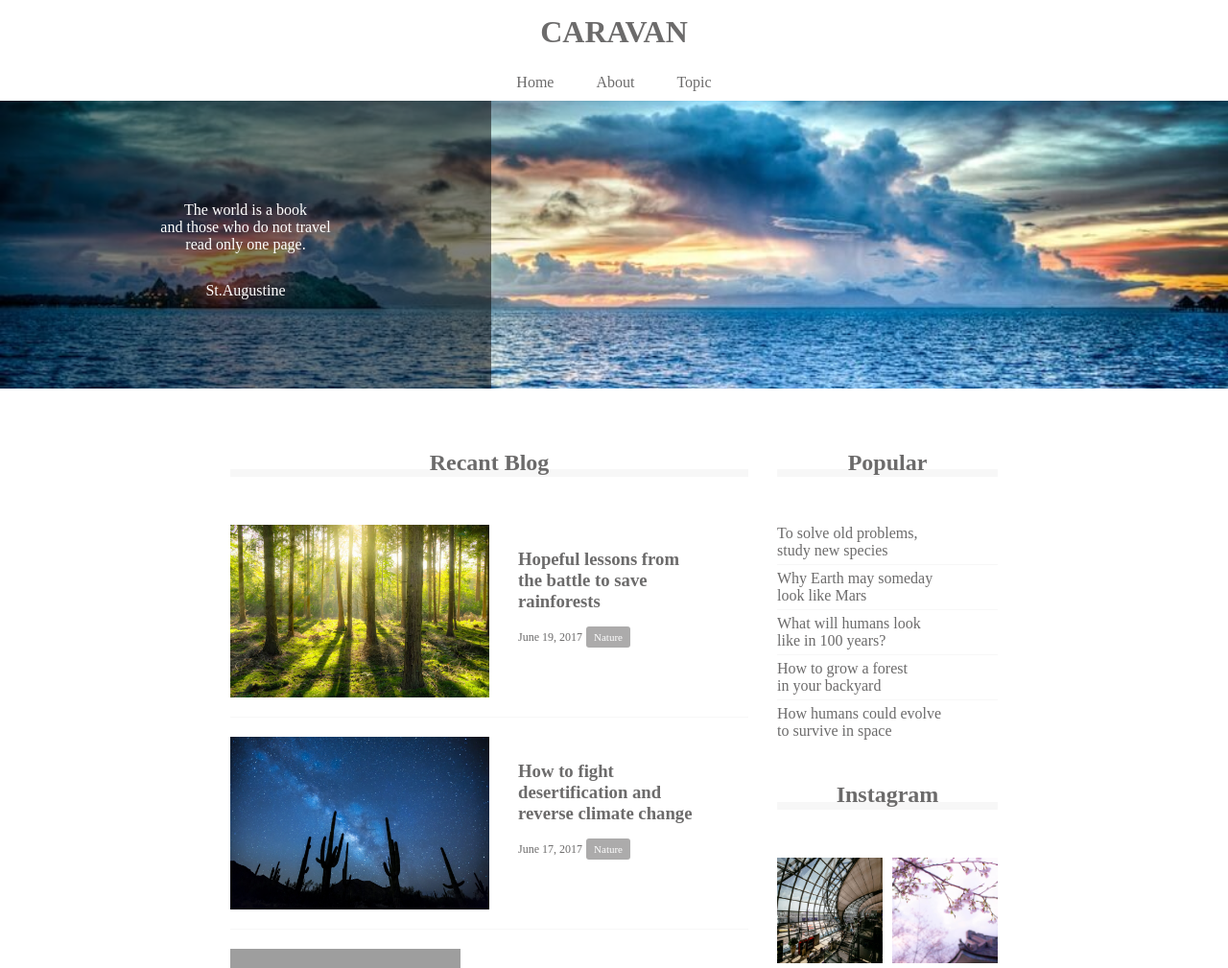
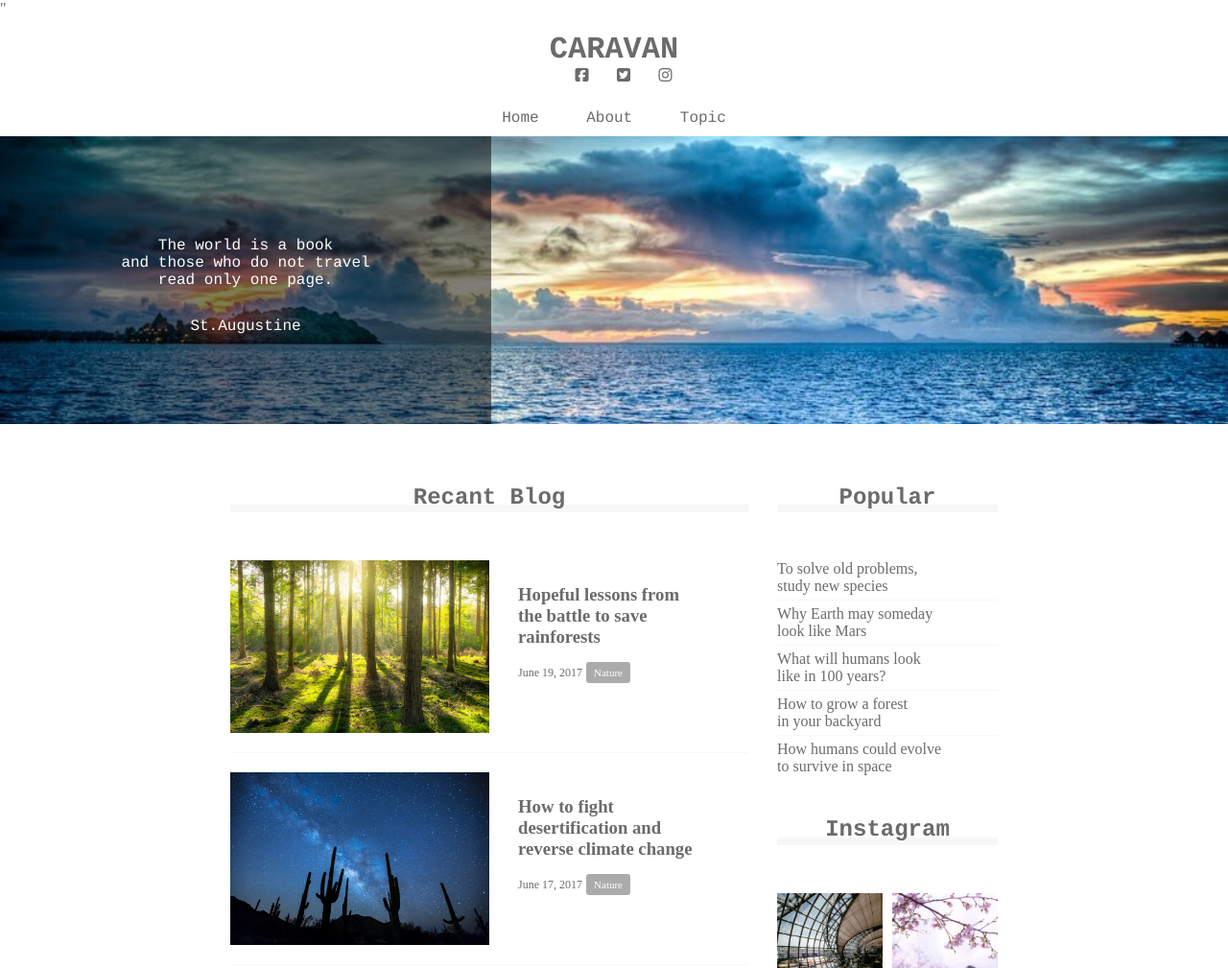
Before and after one commit to Shoichi-Ikeda/HTML_CSS, a plain HTML site: page caravan/index.html in a window 1280 px wide. Shown: the top 1009 px of the page at 96% size. Drawn offline with Linux system fonts and the light colour scheme; grey boxes are pictures that could not be loaded.

Commit message:
[Finish] 1-9

```diff
--- a/caravan/index.html
+++ b/caravan/index.html
@@ -2,6 +2,7 @@
 <html lang="ja">
   <head>
     <meta charset="UTF-8" />
+    <script src="https://kit.fontawesome.com/a43f139ecb.js" crossorigin="anonymous"></script>"
     <link rel="stylesheet" href="style.css" />
     <title>CARAVAN</title>
   </head>
@@ -13,6 +14,11 @@
           CARAVAN
         </a>
       </h1>
+      <div class="social">
+        <i class="fab fa-facebook-square"></i>
+        <i class="fab fa-twitter-square"></i>
+        <i class="fab fa-instagram"></i>
+      </div>
     </header>
 
     <nav>
--- a/caravan/style.css
+++ b/caravan/style.css
@@ -7,11 +7,23 @@
 a {
   text-decoration: none;
 }
+header,
+nav,
+h2,
+.main-visual,
+footer {
+  font-family: Chalkduster, "Bradley Hand", Courier, "Segoe Print", sans-serif;
+}
 header {
   width: 90%;
   padding: 15px 0;
   margin: 0 auto;
   text-align: center;
+  position: relative;
+}
+.social i {
+  display: inline-block;
+  margin-left: 20px;
 }
 header.heading {
   font-size: 32px;
```
